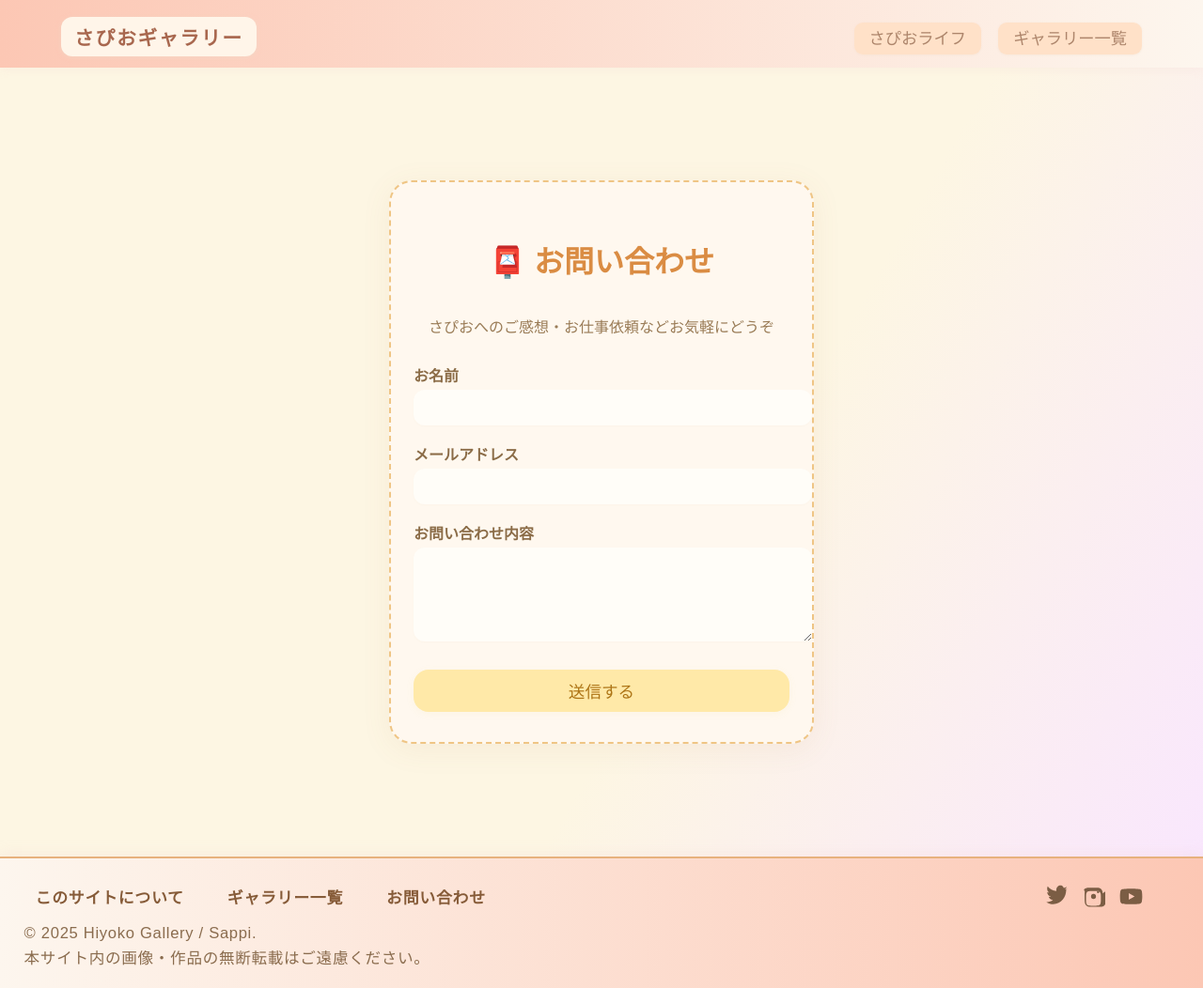
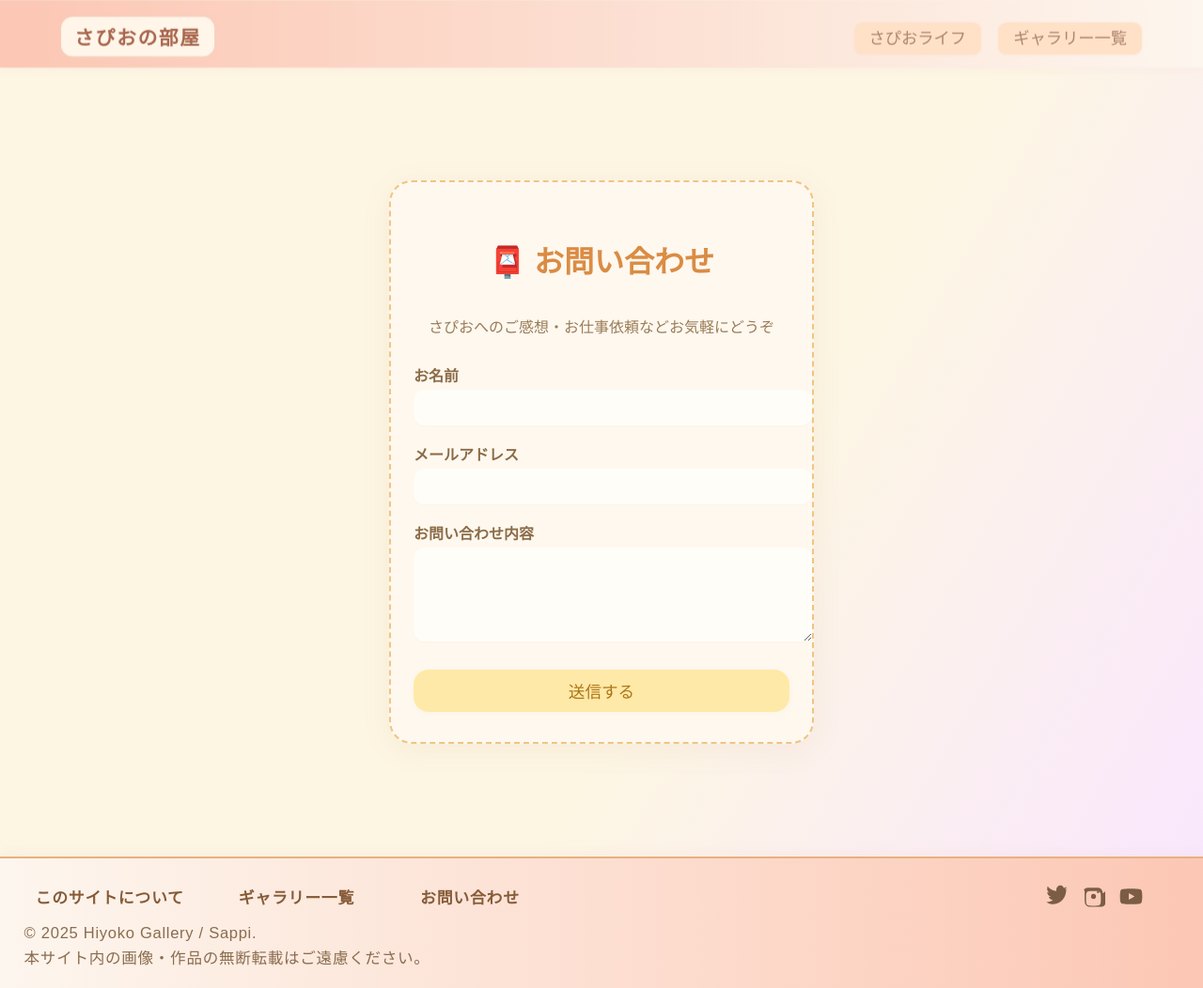
Before and after one commit to nobuhiroomasa/sappi-web2, a React (Vite) app: page /ContactForm in a window 1280 px wide. Shown: the whole page at 94% size. Built offline with nearby package versions, Linux system fonts and the light colour scheme; a web font is replaced by a local one.

Commit message:
リンク修正

```diff
--- a/src/Footer.jsx
+++ b/src/Footer.jsx
@@ -1,3 +1,4 @@
+import { Link } from "react-router-dom";
 // src/Footer.jsx
 export default function Footer() {
     return (
@@ -5,14 +6,14 @@ export default function Footer() {
         <div className="footer-content">
           <div className="footer-links">
             <a href="/about">このサイトについて</a>
-            <a href="/goods">ギャラリー一覧</a>
-            <a href="/ContactForm">お問い合わせ</a>
+            <a><Link to="/Gallery">ギャラリー一覧</Link></a>
+            <a ><Link to="/ContactForm">お問い合わせ</Link ></a>
           </div>
           <div className="footer-sns">
             <a href="https://twitter.com/your_twitter" target="_blank" rel="noopener" aria-label="X (Twitter)">
               <svg width="25" height="25" viewBox="0 0 1200 1227" fill="#865b38"><path d="M1200 214c-44 19-91 31-141 36 51-30 90-77 108-134-47 27-99 47-155 57C960 70 903 42 841 42c-121 0-220 104-220 232 0 18 2 36 6 53-183-10-346-104-455-246-19 37-29 78-29 123 0 85 39 160 102 204-36-1-69-12-99-30v3c0 119 80 219 186 241-20 6-41 10-63 10-15 0-30-2-44-4 30 98 117 170 220 172-81 67-183 107-294 107-19 0-37-1-55-3 105 71 229 113 364 113 437 0 676-391 676-730 0-11 0-22-1-32 47-36 88-81 120-132z"/></svg>
             </a>
-            <a href="https://instagram.com/your_instagram" target="_blank" rel="noopener" aria-label="Instagram">
+            <a href="https://instagram.com/satoshi6749" target="_blank" rel="noopener" aria-label="Instagram">
               <svg width="25" height="25" viewBox="0 0 448 512" fill="#865b38"><path d="M224 202a54 54 0 1 0 0 108 54 54 0 1 0 0-108zm124-41c0 14-11 25-25 25s-25-11-25-25 11-25 25-25 25 11 25 25zm76 27c-1-35-9-66-32-90s-55-31-90-32C297 64 281 64 224 64s-73 0-110 2c-35 1-66 9-90 32S33 119 32 154C30 191 30 207 30 256s0 65 2 102c1 35 9 66 32 90s55 31 90 32c37 2 53 2 110 2s73 0 110-2c35-1 66-9 90-32s31-55 32-90c2-37 2-53 2-110s0-73-2-110zm-48 225c-7 18-20 31-38 38-26 10-87 8-115 8s-89 2-115-8c-18-7-31-20-38-38-10-26-8-87-8-115s-2-89 8-115c7-18 20-31 38-38 26-10 87-8 115-8s89-2 115 8c18 7 31 20 38 38 10 26 8 87 8 115s2 89-8 115z"/></svg>
             </a>
             <a href="https://youtube.com/your_youtube" target="_blank" rel="noopener" aria-label="YouTube">
--- a/src/Header.jsx
+++ b/src/Header.jsx
@@ -34,7 +34,7 @@ export default function Header() {
   return (
     <header className={`site-header ${show ? "" : "hide-header"}`}>
       <nav>
-        <Link to="/" className="logo">さぴおギャラリー</Link>
+        <Link to="/" className="logo">さぴおの部屋</Link>
         <ul className="nav-links">
         <li><Link to="/life">さぴおライフ</Link></li>
           <li><Link to="/Gallery">ギャラリー一覧</Link></li>
```
